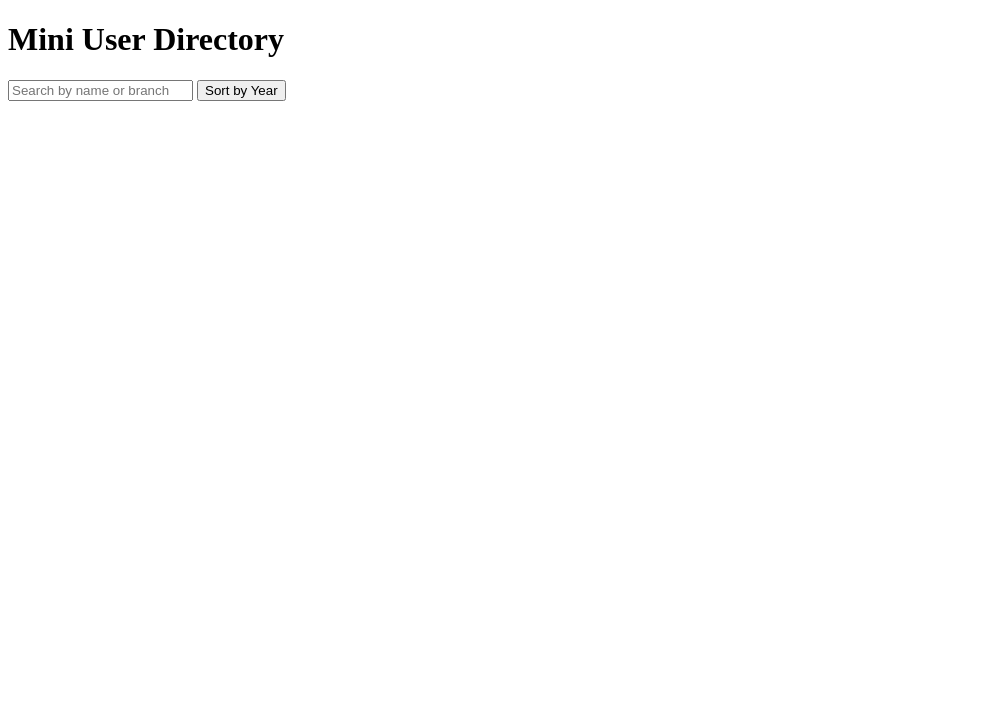
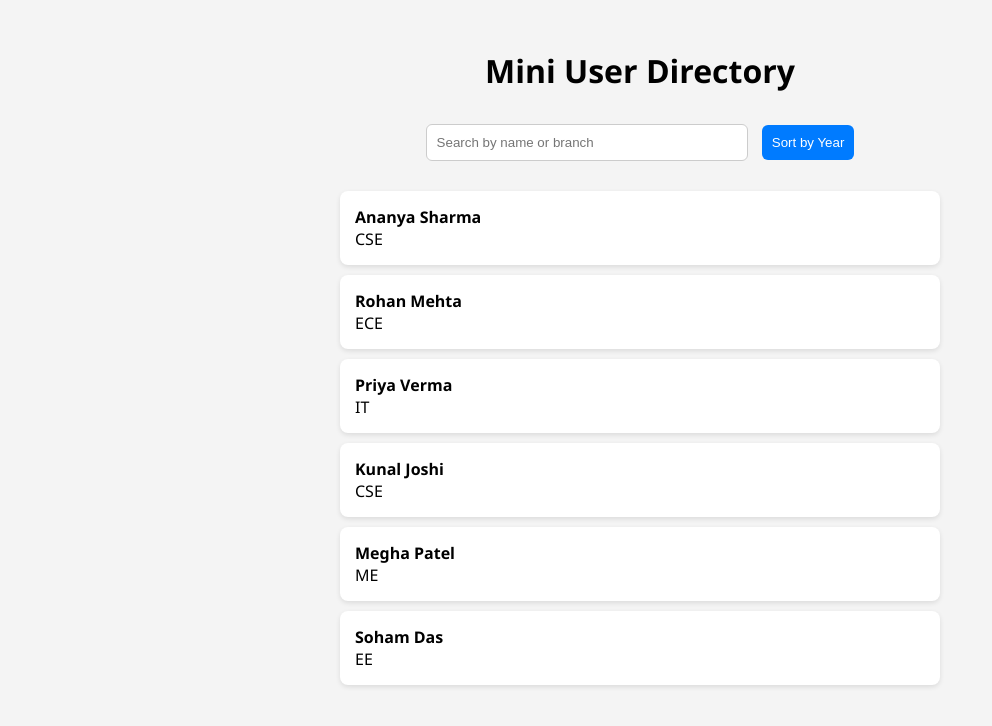
Before and after one commit to Priyansh1867/Cynbit-Internship-projects, a plain HTML site: page DAY7.html in a window 1280 px wide. Shown: the whole page, without its empty margins (0-992 px from the left). Drawn offline with Linux system fonts and the light colour scheme.

Commit message:
Update and rename p.html to DAY7.html

```diff
--- a/p.html
+++ b/DAY7.html
@@ -4,7 +4,7 @@
   <meta charset="UTF-8" />
   <meta name="viewport" content="width=device-width, initial-scale=1.0"/>
   <title>Mini User Directory</title>
-  <link rel="stylesheet" href="p.css" />
+  <link rel="stylesheet" href="DAY7.css" />
 </head>
 <body>
   <div class="container">
@@ -17,6 +17,6 @@
     <div id="userList" class="user-list"></div>
   </div>
 
-  <script src="p.js"></script>
+  <script src="DAY7.js"></script>
 </body>
 </html>
```
